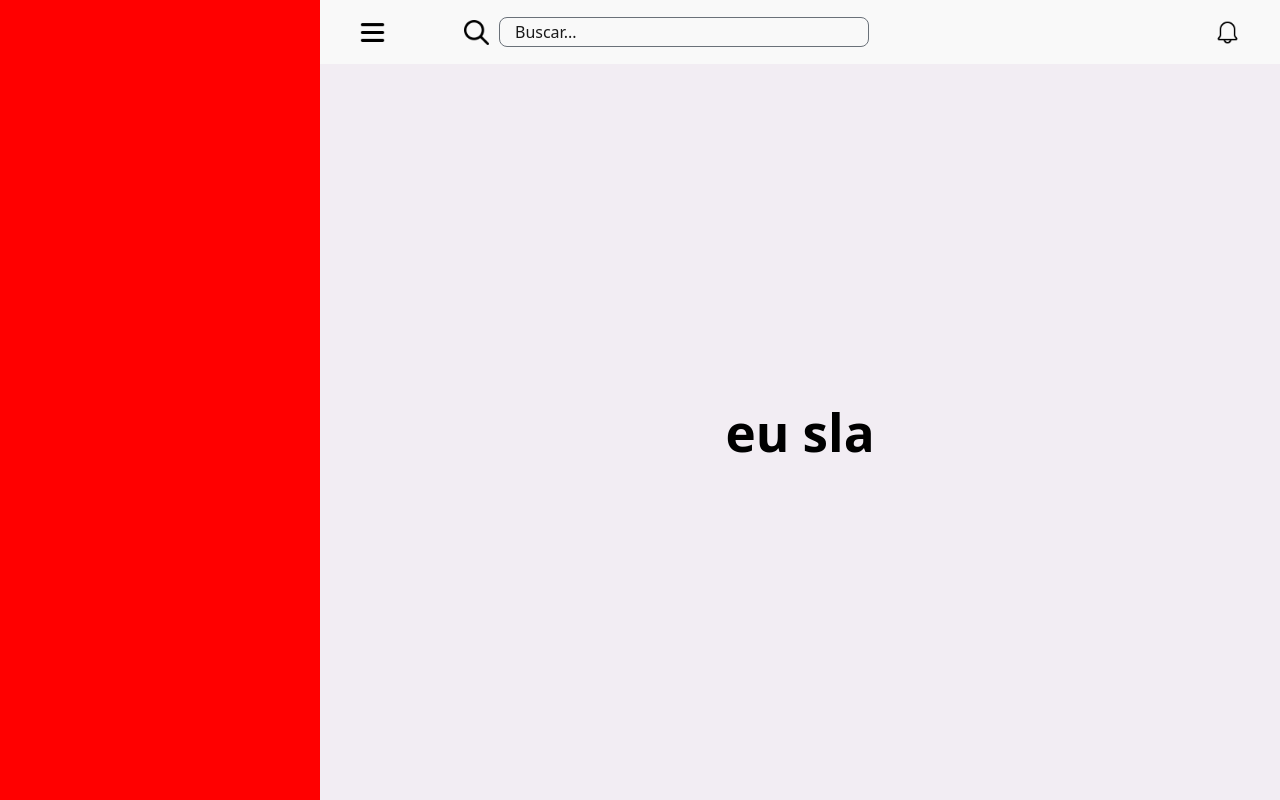
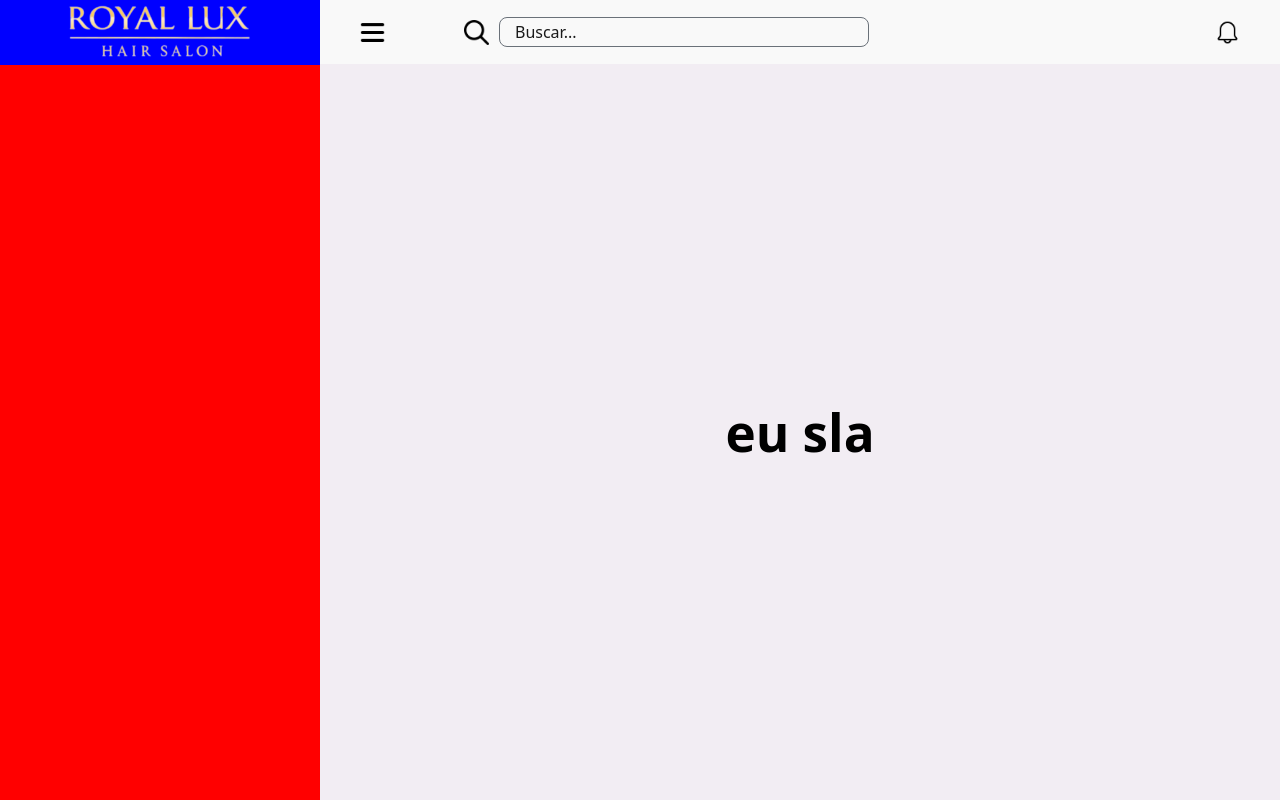
Before and after one commit to santjonatas/royal.lux.frontend, a React (Vite) app: page /dashboard in a window 1280 px wide. Built offline with nearby package versions, Linux system fonts and the light colour scheme.

Commit message:
iniciando sidebar

```diff
--- a/src/layouts/Sidebar/Sidebar.css
+++ b/src/layouts/Sidebar/Sidebar.css
@@ -1,6 +1,6 @@
 #sidebar-component{
     display: flex;
-    justify-content: center;
+    justify-content: start;
     align-items: center;
     flex-direction: column;
 
@@ -9,3 +9,18 @@
 
     background-color: red;
 }
+
+#img-royal-lux{
+    display: flex;
+    justify-content: center;
+    align-items: center;
+
+    width: 100%;
+    height: 65px;
+
+    background-color: blue;
+    background-image: url("../../assets/images/RoyalLux-LogoNome.png");
+    background-repeat: no-repeat;
+    background-position: center;
+    background-size: contain;
+}
--- a/src/layouts/Sidebar/Sidebar.tsx
+++ b/src/layouts/Sidebar/Sidebar.tsx
@@ -3,7 +3,7 @@ import './Sidebar.css'
 export default function Sidebar(){
     return(
         <aside id="sidebar-component">
-
+            <article id="img-royal-lux"></article>
         </aside>
     );
 }
```
